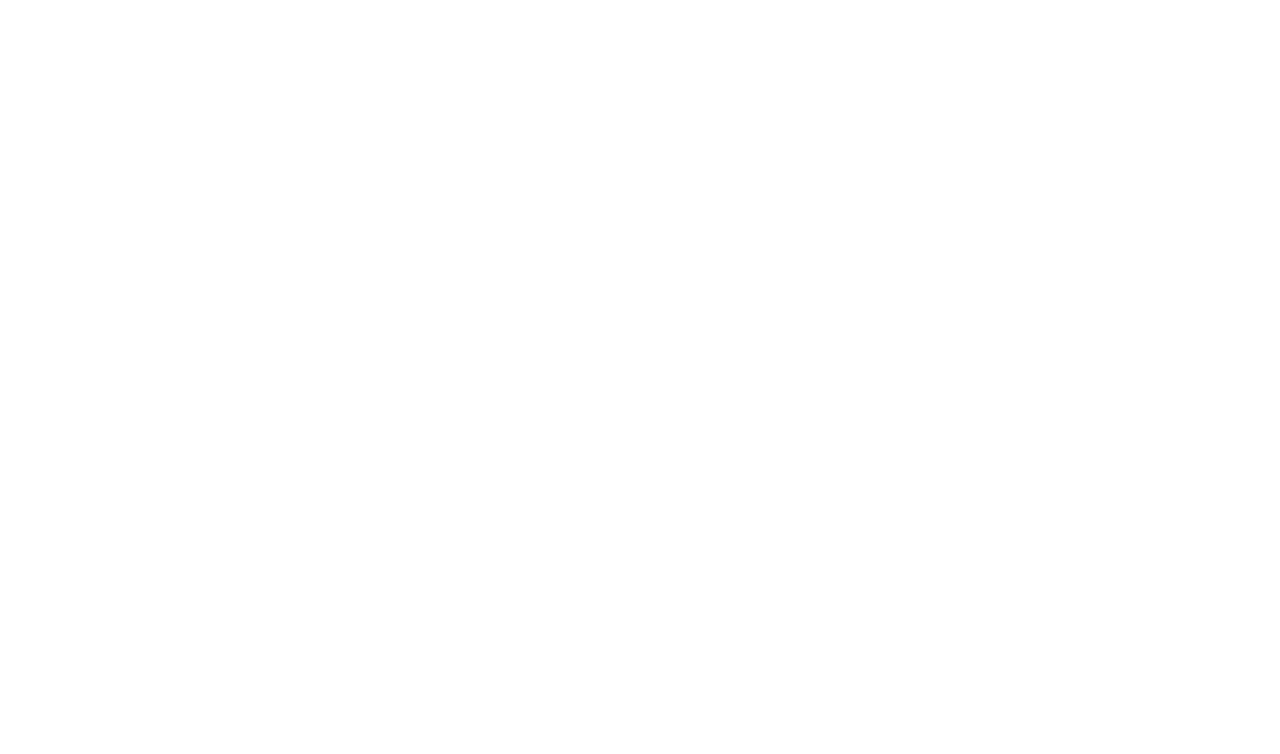
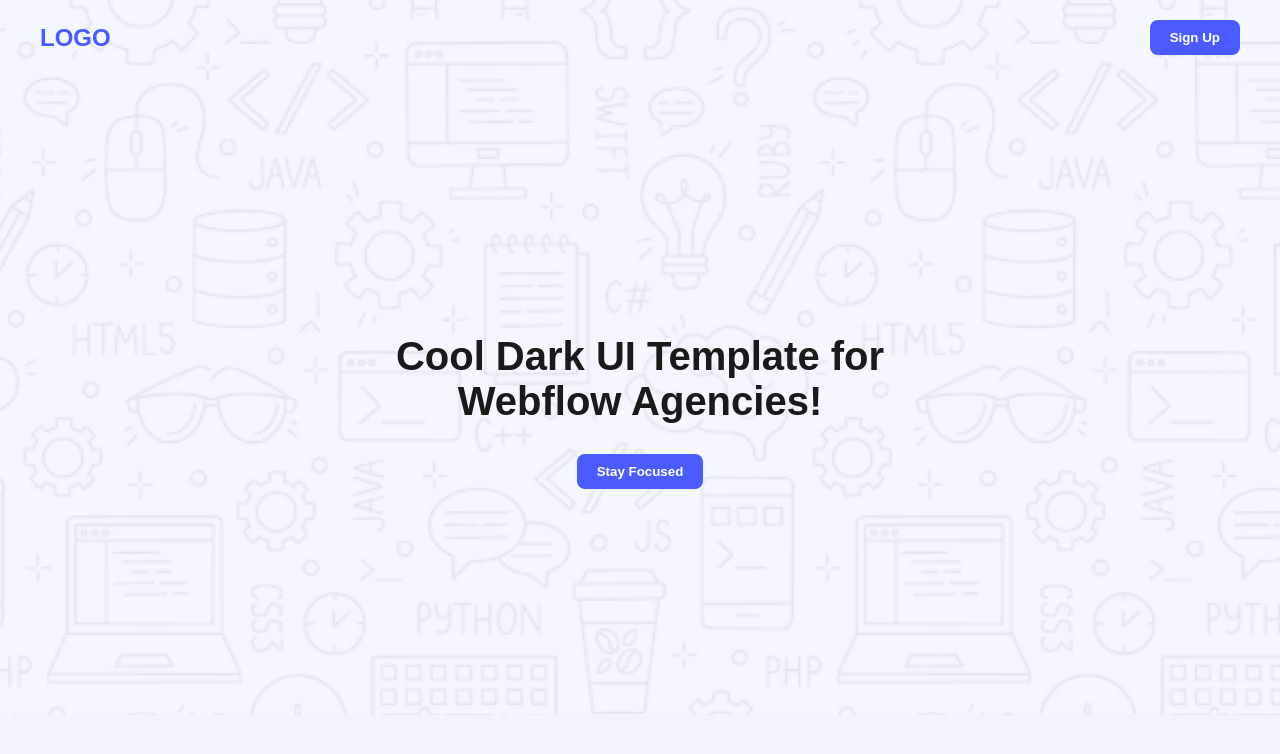
Before and after one commit to Sadik-SWE/B12A01, a plain HTML site: page index.html in a window 1280 px wide. Drawn offline with Linux system fonts and the light colour scheme.

Commit message:
thireed commit

```diff
--- a/index.html
+++ b/index.html
@@ -1,20 +1,22 @@
 <!DOCTYPE html>
 <html lang="en">
 <head>
-    <meta charset="UTF-8">
-    <meta name="viewport" content="width=device-width, initial-scale=1.0">
-    <title>Assignment1</title>
+  <meta charset="UTF-8" />
+  <meta name="viewport" content="width=device-width, initial-scale=1.0" />
+  <title>Dark UI Template</title>
+  <link rel="stylesheet" href="style.css" />
 </head>
 <body>
-    <header>
 
-    </header>
-    <main>
+  <header class="navbar">
+    <div class="logo">LOGO</div>
+    <button class="btn">Sign Up</button>
+  </header>
 
-    </main>
-    <footer>
-
-    </footer>
+  <section class="banner">
+    <h1>Cool Dark UI Template for <br> Webflow Agencies!</h1>
+    <button class="btn focus-btn">Stay Focused</button>
+  </section>
 
 </body>
 </html>
--- /dev/null
+++ b/style.css
@@ -0,0 +1,56 @@
+
+body {
+  font-family: sans-serif;
+  margin: 0;
+  padding: 0;
+  background-color: #f2f4fc;
+  background-image: url(Assets/Hero-bg.png); /* 👈 Replace this with your image filename */
+  background-size: cover;
+  background-repeat: no-repeat;
+  background-position: center;
+}
+
+.navbar {
+  display: flex;
+  justify-content: space-between;
+  align-items: center;
+  padding: 20px 40px;
+}
+
+.logo {
+  font-size: 24px;
+  font-weight: bold;
+  color: #4a5cff;
+}
+
+.btn {
+  padding: 10px 20px;
+  border: none;
+  background-color: #4a5cff;
+  color: white;
+  font-weight: 600;
+  border-radius: 8px;
+  cursor: pointer;
+  transition: 0.3s ease;
+}
+
+.btn:hover {
+  background-color: #374be0;
+  transform: translateY(-2px);
+}
+
+.banner {
+  display: flex;
+  flex-direction: column;
+  align-items: center;
+  text-align: center;
+  height: 80vh;
+  justify-content: center;
+}
+
+.banner h1 {
+  font-size: 2.5rem;
+  max-width: 700px;
+  margin-bottom: 30px;
+  color: #1a1a1a;
+}
```
Also changed, not shown: white-flower-textured-background-design_53876-106131.avif (added).
